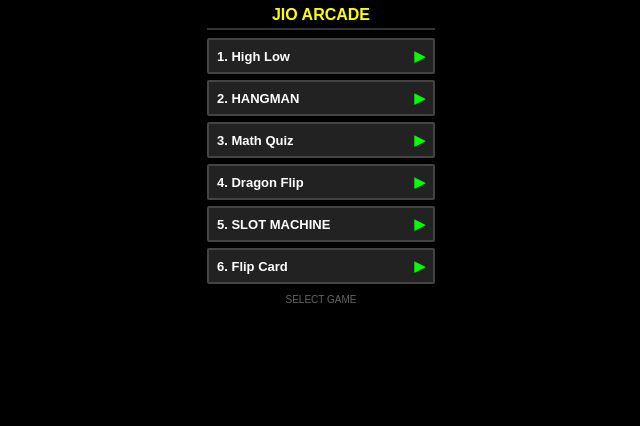
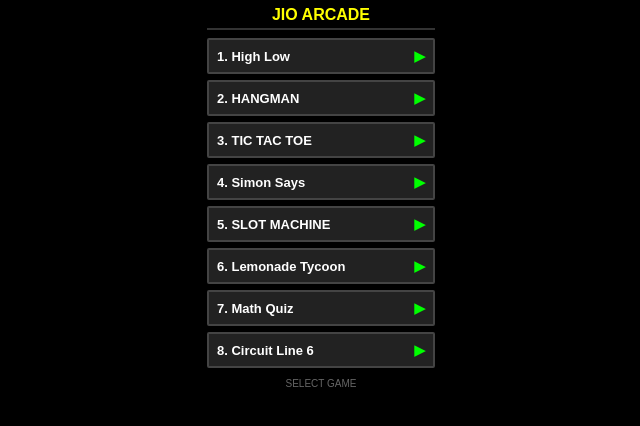
Before and after one commit to piyankar2008-ux/Jio-bharat-games, a plain HTML site: page index.html in a window 1280 px wide. Shown: the whole page, without its empty margins (319-959 px from the left). Drawn offline with Linux system fonts and the light colour scheme.

Commit message:
Update index.html

```diff
--- a/index.html
+++ b/index.html
@@ -86,13 +86,13 @@
       <span class="icon">&#9654;</span>
     </a>
 
-    <a href="mathquiz.html" class="game-link">
-      <span>3. Math Quiz</span>
+    <a href="tictactoe.html" class="game-link">
+      <span>3. TIC TAC TOE</span>
       <span class="icon">&#9654;</span>
     </a>
 
-    <a href="dragonflip.html" class="game-link">
-      <span>4. Dragon Flip</span>
+    <a href="simonsays.html" class="game-link">
+      <span>4. Simon Says</span>
       <span class="icon">&#9654;</span>
     </a>
 
@@ -101,8 +101,16 @@
       <span class="icon">&#9654;</span>
     </a>
 
-    <a href="flipcard.html" class="game-link">
-      <span>6. Flip Card</span>
+    <a href="lemon.html" class="game-link">
+      <span>6. Lemonade Tycoon</span>
+      <span class="icon">&#9654;</span>
+    </a>
+        <a href="mathquiz.html" class="game-link">
+      <span>7. Math Quiz</span>
+      <span class="icon">&#9654;</span>
+    </a>
+        <a href="circuit.html" class="game-link">
+      <span>8. Circuit Line 6</span>
       <span class="icon">&#9654;</span>
     </a>
   </div>
```
